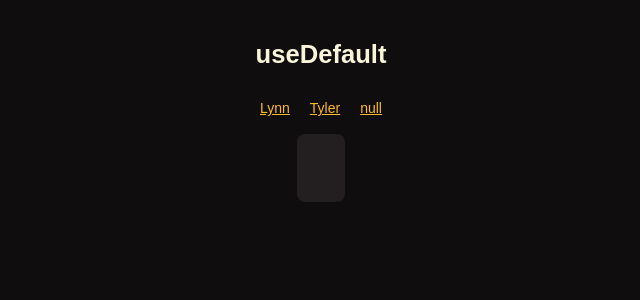
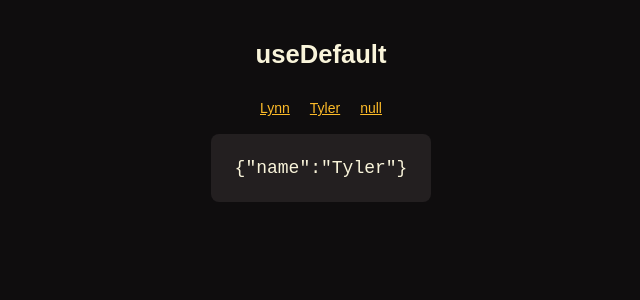
Before and after one commit to nboraxxd/rebuild-usehooks, a React (Vite) app: page / in a window 1280 px wide. Shown: the top 300 px of the page, without its empty margins (319-959 px from the left). Built offline with nearby package versions, Linux system fonts and the light colour scheme.

Commit message:
Solution

```diff
--- a/src/App.tsx
+++ b/src/App.tsx
@@ -4,7 +4,7 @@ export default function App() {
   const initialState = { name: 'Tyler' }
   const defaultState = { name: 'Ben' }
 
-  const [user, setUser] = useDefault(initialState, defaultState)
+  const [user, setUser] = useDefault<{ name: string }>(initialState, defaultState)
 
   return (
     <section>
--- a/src/useDefault.tsx
+++ b/src/useDefault.tsx
@@ -1,3 +1,14 @@
-export default function useDefault() {
-  return []
+import { Dispatch, SetStateAction, useState } from 'react'
+
+export default function useDefault<T>(
+  initialValue: T,
+  defaultValue: T
+): [T, Dispatch<SetStateAction<T | null | undefined>>] {
+  const [state, setState] = useState<T | null | undefined>(initialValue)
+
+  if (typeof state === 'undefined' || state === null) {
+    return [defaultValue, setState]
+  }
+
+  return [state, setState]
 }
```
